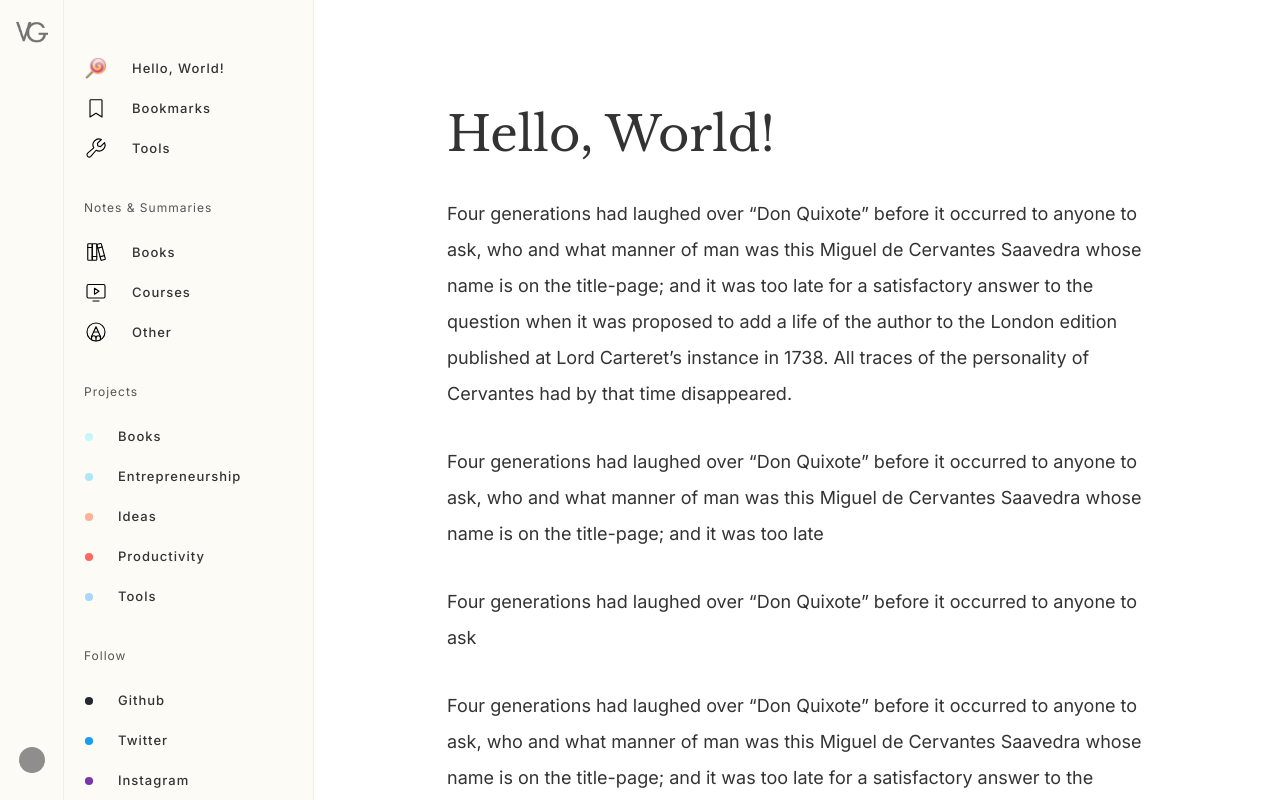
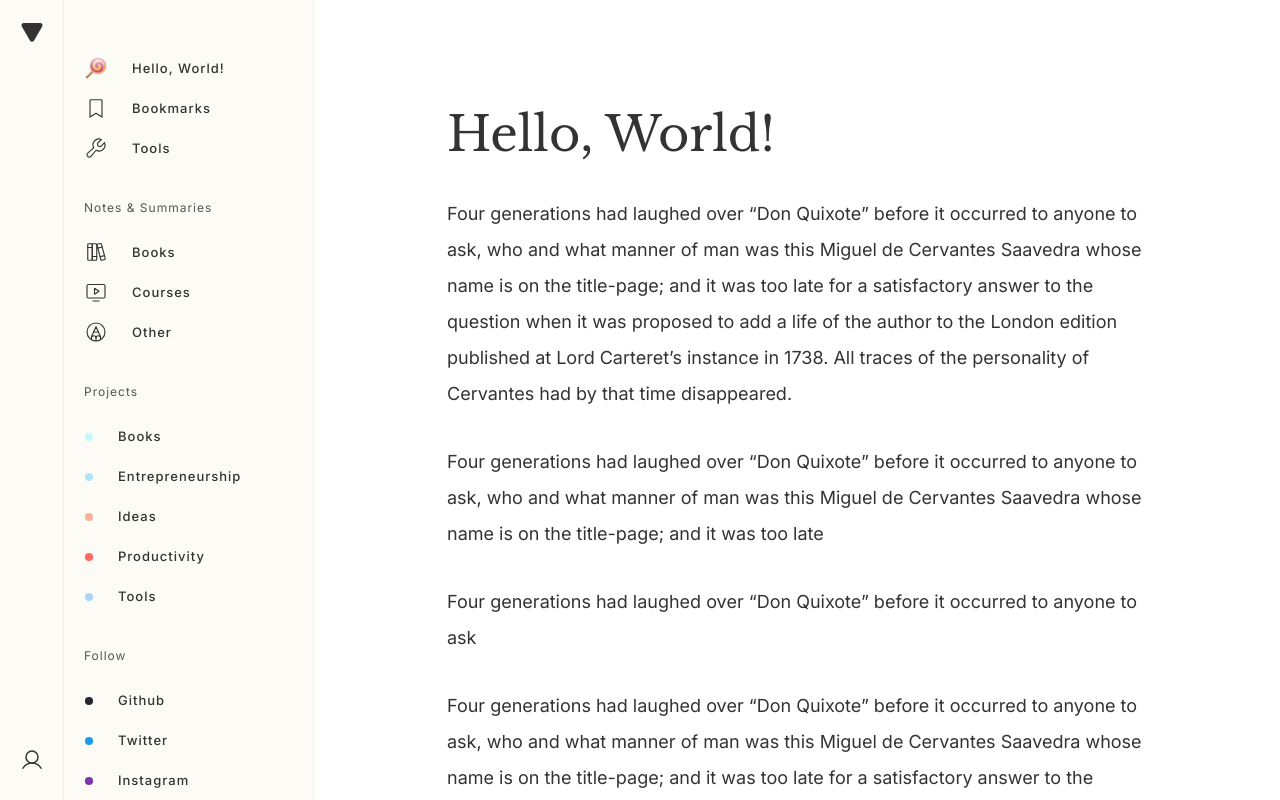
Before and after one commit to pOoOf/blog, a Next.js app: page / in a window 1280 px wide. Built offline with nearby package versions, Linux system fonts and the light colour scheme.

Commit message:
dark theme added

```diff
--- a/src/components/PrimarySidebar/PrimarySidebar.module.scss
+++ b/src/components/PrimarySidebar/PrimarySidebar.module.scss
@@ -1,8 +1,7 @@
 .primary {
   height: 100%;
   width: 64px;
-  background-color: #fdfbf6;
-  border-right: 1px solid #efefef;
+  border-right: 1px solid var(--sidebar-nav-border-color);
   display: flex;
   flex-direction: column;
   justify-content: space-between;
@@ -17,16 +16,15 @@
   align-items: center;
   justify-content: center;
   cursor: pointer;
-  opacity: 0.54;
-  transition: opacity 0.2s ease-in-out;
-}
-
-.logoContainer:hover {
-  opacity: 1;
 }
 
 
 .icon {
-  /* fill: #ff8342; */
-  opacity: 0.54;
+  color: var(--sidebar-nav-icon-color);
 }
+
+.logo {
+  font-size: 24px;
+  color: var(--website-logo-color);
+  transform: rotateZ(180deg);
+}
--- a/src/components/PrimarySidebar/PrimarySidebar.tsx
+++ b/src/components/PrimarySidebar/PrimarySidebar.tsx
@@ -1,16 +1,14 @@
-import Image from 'next/image';
-import { Circle, Gift, MagnifyingGlass, Moon, Plus, Question } from "phosphor-react";
+import { User, Triangle } from "phosphor-react";
 
 import Hover from "../Hover/Hover";
 import styles from './PrimarySidebar.module.scss';
-import logoSmall from '../../assets/images/logo-small-2.png';
 
 const PrimarySidebar = () => {
   return (
     <div className={styles.primary}>
       <div className={styles.head}>
         <div className={styles.logoContainer}>
-          <Image src={logoSmall} alt="logo" height={32} width={32} />
+          <Triangle className={styles.logo} weight="fill" />
         </div>
       </div>
       {/* <div className={styles.mainOptions}>
@@ -32,7 +30,7 @@ const PrimarySidebar = () => {
       </div> */}
       <div className={styles.footer}>
         <Hover>
-          <Circle color="#333333" size={32} weight="fill" className={styles.icon} />
+          <User size={24} className={styles.icon} />
         </Hover>
       </div>
     </div>
--- a/src/components/SecondarySidebar/SecondarySidebar.module.scss
+++ b/src/components/SecondarySidebar/SecondarySidebar.module.scss
@@ -1,7 +1,6 @@
 
 .navList {
-  background-color: #fdfbf6;
-  border-right: 1px solid #efefef;
+  border-right: 1px solid var(--sidebar-nav-border-color);
   height: 100%;
   overflow-x: hidden;
   overflow-y: auto;
@@ -21,14 +20,19 @@
   align-items: center;
 }
 
+.icon {
+  color: var(--sidebar-nav-icon-color);
+  font-size: 24px;
+}
+
 .navItem:hover {
-  background-color: rgba(0,0,0,.03);
+  background-color: var(--sidebar-nav-hover-color);
 }
 
 .navItem span {
   font-size: 13px;
   line-height: 24px;
-  color: #333;
+  color: var(--sidebar-nav-label-color);
   margin-left: 24px;
   font-weight: 500;
   letter-spacing: 1px;
@@ -43,7 +47,7 @@
 
 .navHeading span {
   font-size: 12px;
-  color: #555;
+  color: var(--sidebar-nav-section-heading-color);
   line-height: 16px;
   letter-spacing: 1px;
 }
--- a/src/components/SecondarySidebar/SecondarySidebar.tsx
+++ b/src/components/SecondarySidebar/SecondarySidebar.tsx
@@ -14,35 +14,35 @@ const SecondarySidebar = () => {
         <span>Hello, World!</span>
       </div>
       <div className={styles.navItem}>
-        <BookmarkSimple size={24} weight="light" />
+        <BookmarkSimple className={styles.icon} weight="light" />
         <span>Bookmarks</span>
       </div>
       <div className={styles.navItem}>
-        <Wrench size={24} weight="light" />
+        <Wrench className={styles.icon} weight="light" />
         <span>Tools</span>
       </div>
       <div className={styles.navHeading}>
         <span>Notes & Summaries</span>
         {/* <Hover size="small">
-          <Gear size={24} weight="light" />
+          <Gear className={styles.icon} weight="light" />
         </Hover> */}
       </div>
       <div className={styles.navItem}>
-        <Books size={24} weight="light" />
+        <Books className={styles.icon} weight="light" />
         <span>Books</span>
       </div>
       <div className={styles.navItem}>
-        <MonitorPlay size={24} weight="light" />
+        <MonitorPlay className={styles.icon} weight="light" />
         <span>Courses</span>
       </div>
       <div className={styles.navItem}>
-        <PencilCircle size={24} weight="light" />
+        <PencilCircle className={styles.icon} weight="light" />
         <span>Other</span>
       </div>
       <div className={styles.navHeading}>
         <span>Projects</span>
         {/* <Hover size="small">
-          <Gear size={24} weight="light" />
+          <Gear className={styles.icon} weight="light" />
         </Hover> */}
       </div>
       <div className={cx(styles.navItem, styles.lightText)}>
--- a/src/styles/Home.module.scss
+++ b/src/styles/Home.module.scss
@@ -12,6 +12,7 @@
 
 .leftNavbar {
   display: flex;
+  background-color: var(--sidebar-nav-background-color);
 
   @media (max-width: 768px) {
     position: fixed;
@@ -20,8 +21,8 @@
     bottom: 0;
     width: 100%;
     right: 0;
-    -webkit-transition: transform 0.5s cubic-bezier(1, 0, 0.5, 0.95);
-    transition: transform 0.5s cubic-bezier(1, 0, 0.5, 0.95);
+    -webkit-transition: transform 0.3s cubic-bezier(1, 0, 0.5, 0.95);
+    transition: transform 0.3s cubic-bezier(1, 0, 0.5, 0.95);
     transform: translateY(100%);
   }
 }
@@ -61,14 +62,20 @@
   overflow: auto;
   width: 100%;
   height: 100%;
+  background-color: var(--content-background-color);
 }
+
 .box {
   max-width: 700px;
   margin: 0 auto;
   flex-direction: column;
   display: flex;
   padding: 72px 24px;
+  @media (max-width: 768px) {
+    padding: 36px 24px;
+  }
 }
+
 .iconContainer {
   height: 20px;
   width: 20px;
--- a/src/styles/globals.scss
+++ b/src/styles/globals.scss
@@ -5,6 +5,35 @@ body, #__next {
   margin: 0;
   padding: 0;
 }
+
+:root {
+  --sidebar-nav-hover-color: rgba(0,0,0,.03);
+  --sidebar-nav-section-heading-color: #555;
+  --sidebar-nav-icon-color: #333;
+  --sidebar-nav-label-color: #333;
+  --sidebar-nav-background-color: #fdfbf6;
+  --sidebar-nav-border-color: #efefef;
+  --website-logo-color: #333;
+
+  --content-background-color: #fff;
+  --content-heading-color: #333;
+  --content-para-color: #333;
+
+  @media (prefers-color-scheme: dark) {
+    --sidebar-nav-hover-color: rgba(0,0,0,.15);
+    --sidebar-nav-section-heading-color: #eee;
+    --sidebar-nav-icon-color: #ccc;
+    --sidebar-nav-label-color: #ccc;
+    --sidebar-nav-background-color: #181a1c;
+    --sidebar-nav-border-color: #1c2024;
+    --website-logo-color: #fff;
+
+    --content-background-color: #121416;
+    --content-heading-color: #fff;
+    --content-para-color: #b1b5c3;
+  }
+}
+
 body {
   font-family: 'Inter', sans-serif;
   /* Adjust font size */
@@ -26,7 +55,7 @@ h1, h2, h3, h4, h5, h6 {
 h1 {
   font-size: 48px;
   font-weight: 400;
-  color: #333;
+  color: var(--content-heading-color);
   margin-bottom: 0;
 }
 h2 {
@@ -37,6 +66,6 @@ h2 {
 p {
   font-size: 18px;
   margin: 32px 0 0 0;
-  color: #333;
+  color: var(--content-para-color);
   line-height: 36px;
 }
```
Also changed, not shown: src/assets/images/_lollipop.png (deleted).
